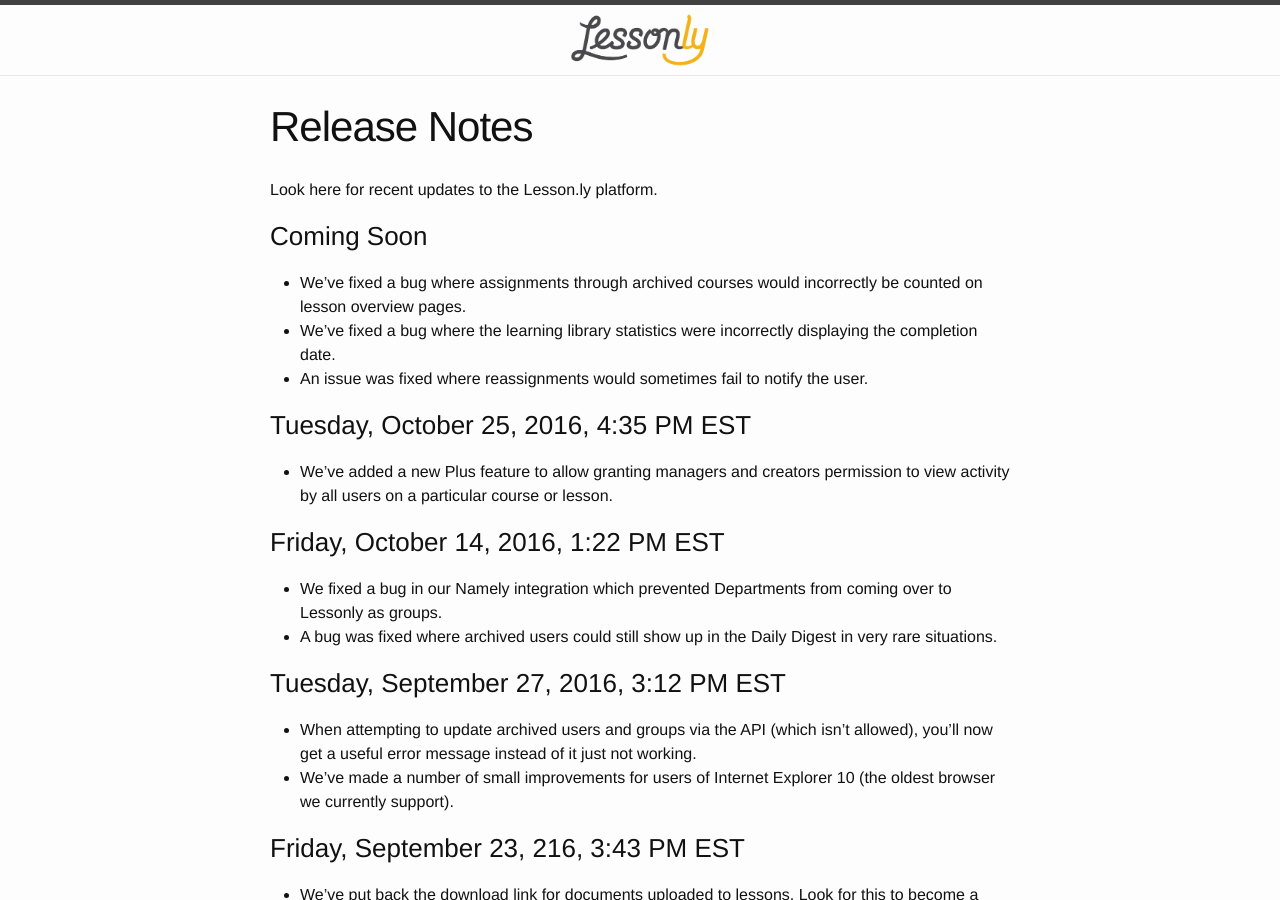
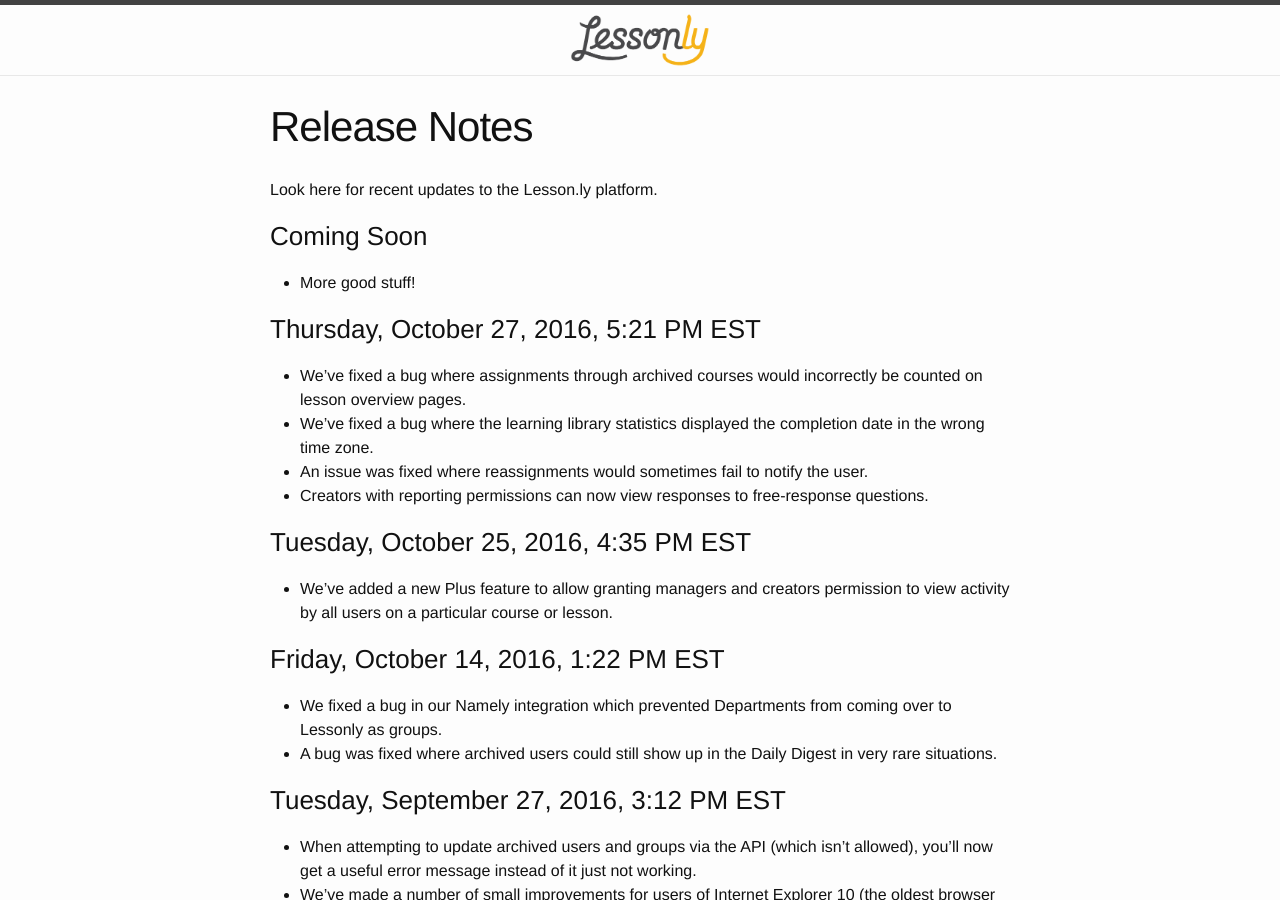
Before and after one commit to isabella232/lessonly.github.io, a Jekyll site: the page built from release-notes.md, in a window 1280 px wide and 900 px high. Built offline with Jekyll 4.4.1, drawn with Linux system fonts in a browser that asks for light colours.

Commit message:
Thursday deploy

```diff
--- a/release-notes.md
+++ b/release-notes.md
@@ -8,9 +8,14 @@
 
 ### Coming Soon
 
+- More good stuff!
+
+### Thursday, October 27, 2016, 5:21 PM EST
+
 - We’ve fixed a bug where assignments through archived courses would incorrectly be counted on lesson overview pages.
-- We've fixed a bug where the learning library statistics were incorrectly displaying the completion date.
+- We've fixed a bug where the learning library statistics displayed the completion date in the wrong time zone.
 - An issue was fixed where reassignments would sometimes fail to notify the user.
+- Creators with reporting permissions can now view responses to free-response questions.
 
 ### Tuesday, October 25, 2016, 4:35 PM EST
 
```
